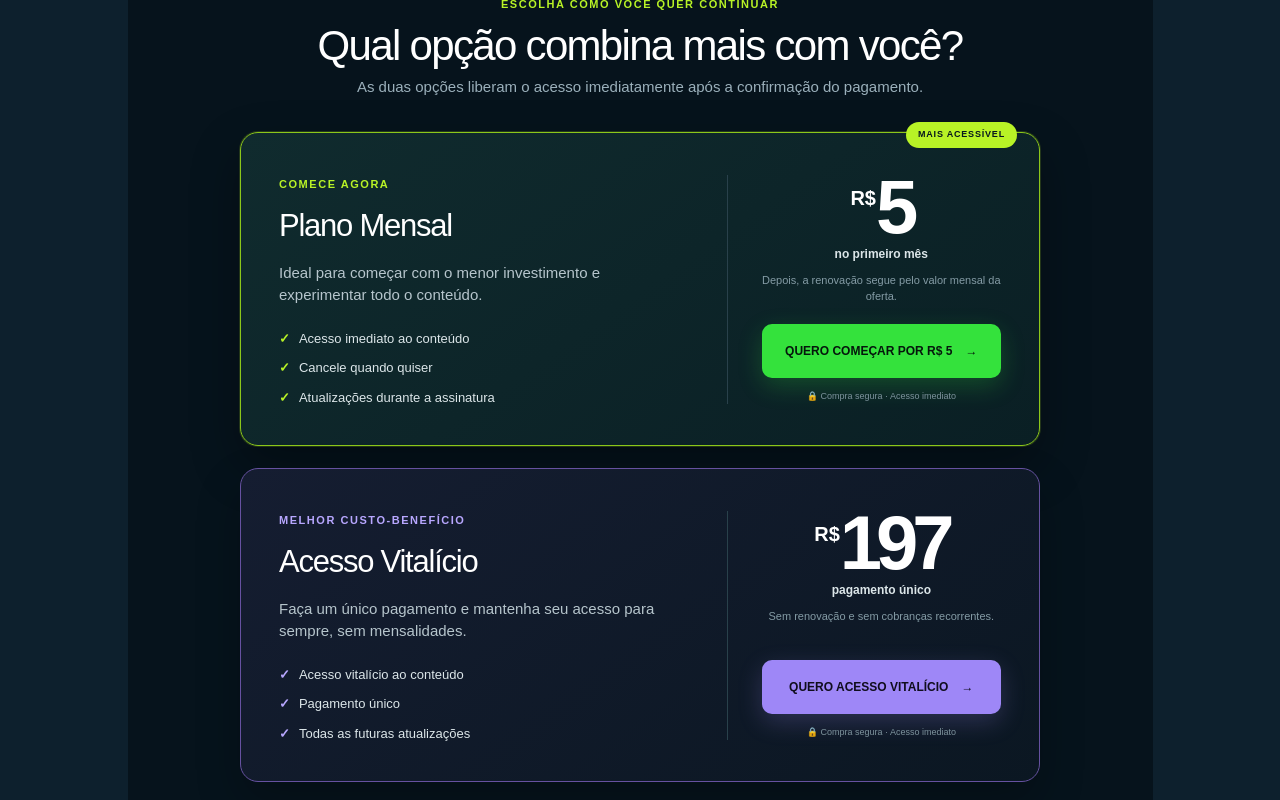
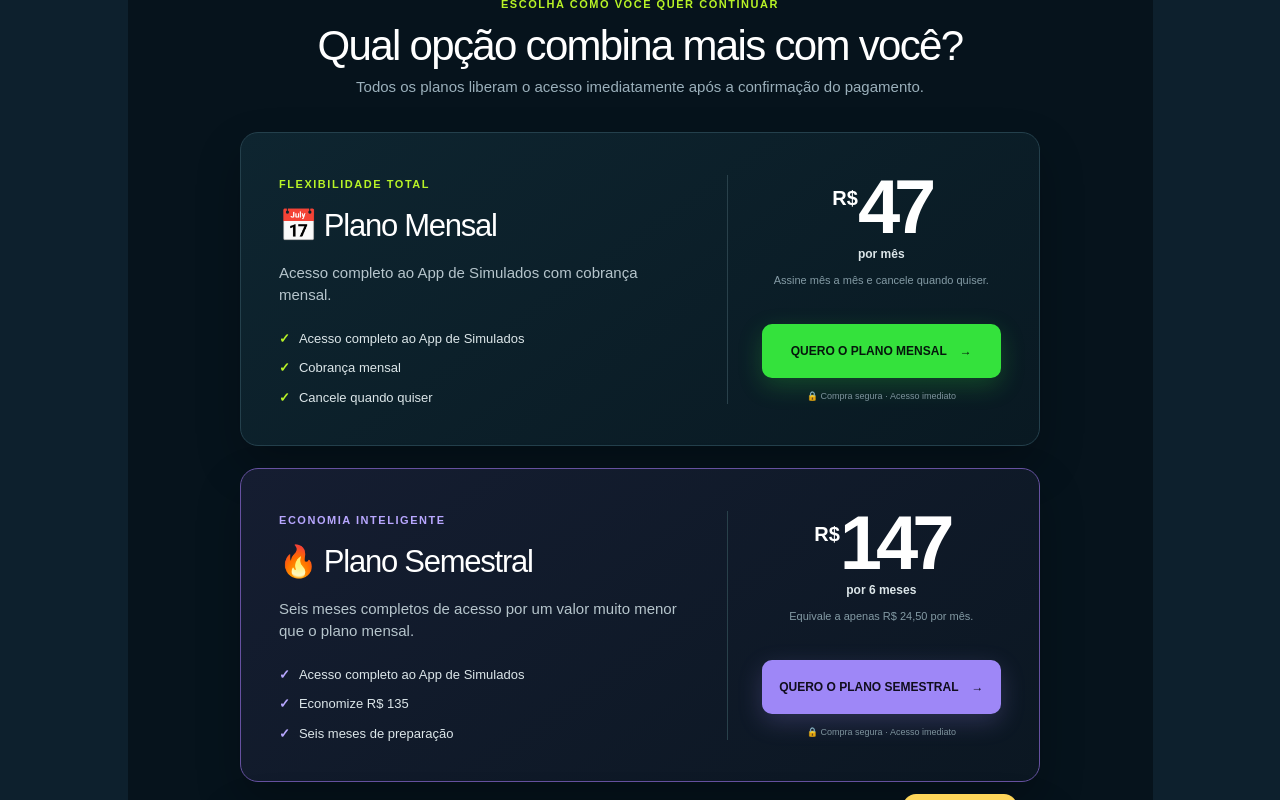
Before and after one commit to TACIO10/Enfermusic-upsell, a Next.js app: page / in a window 1280 px wide. Shown: the part 720-1520 px from the top of the page. Built offline with nearby package versions, Linux system fonts and the light colour scheme.

Commit message:
Add monthly semestral and annual plans

```diff
--- a/app/page.tsx
+++ b/app/page.tsx
@@ -1,27 +1,39 @@
 const plans = [
   {
-    name: "Plano Mensal",
-    eyebrow: "COMECE AGORA",
-    description: "Ideal para começar com o menor investimento e experimentar todo o conteúdo.",
-    price: "5",
-    suffix: "no primeiro mês",
-    note: "Depois, a renovação segue pelo valor mensal da oferta.",
-    benefits: ["Acesso imediato ao conteúdo", "Cancele quando quiser", "Atualizações durante a assinatura"],
-    href: "https://lastlink.com/p/C84A6065C?cp=PrimeiroMes",
-    cta: "QUERO COMEÇAR POR R$ 5",
-    featured: true,
+    name: "📅 Plano Mensal",
+    eyebrow: "FLEXIBILIDADE TOTAL",
+    description: "Acesso completo ao App de Simulados com cobrança mensal.",
+    price: "47",
+    suffix: "por mês",
+    note: "Assine mês a mês e cancele quando quiser.",
+    benefits: ["Acesso completo ao App de Simulados", "Cobrança mensal", "Cancele quando quiser"],
+    href: "https://lastlink.com/p/CF626C39E/checkout-payment/",
+    cta: "QUERO O PLANO MENSAL",
+    style: "monthly",
   },
   {
-    name: "Acesso Vitalício",
+    name: "🔥 Plano Semestral",
+    eyebrow: "ECONOMIA INTELIGENTE",
+    description: "Seis meses completos de acesso por um valor muito menor que o plano mensal.",
+    price: "147",
+    suffix: "por 6 meses",
+    note: "Equivale a apenas R$ 24,50 por mês.",
+    benefits: ["Acesso completo ao App de Simulados", "Economize R$ 135", "Seis meses de preparação"],
+    href: "https://lastlink.com/p/C367A5A78/checkout-payment/",
+    cta: "QUERO O PLANO SEMESTRAL",
+    style: "semestral",
+  },
+  {
+    name: "👑 Plano Anual",
     eyebrow: "MELHOR CUSTO-BENEFÍCIO",
-    description: "Faça um único pagamento e mantenha seu acesso para sempre, sem mensalidades.",
+    description: "O plano escolhido por quem pretende estudar até a aprovação.",
     price: "197",
-    suffix: "pagamento único",
-    note: "Sem renovação e sem cobranças recorrentes.",
-    benefits: ["Acesso vitalício ao conteúdo", "Pagamento único", "Todas as futuras atualizações"],
-    href: "https://lastlink.com/p/CF036AAF0/",
-    cta: "QUERO ACESSO VITALÍCIO",
-    featured: false,
+    suffix: "por 12 meses",
+    note: "Equivale a apenas R$ 16,42 por mês.",
+    benefits: ["Acesso completo ao App de Simulados", "Economize R$ 367", "Um ano inteiro de preparação"],
+    href: "https://lastlink.com/p/CE98B3216/checkout-payment/",
+    cta: "QUERO O PLANO ANUAL",
+    style: "annual featured",
   },
 ];
 
@@ -40,12 +52,12 @@ export default function Home() {
         <div className="offers-heading">
           <span>ESCOLHA COMO VOCÊ QUER CONTINUAR</span>
           <h2>Qual opção combina mais com você?</h2>
-          <p>As duas opções liberam o acesso imediatamente após a confirmação do pagamento.</p>
+          <p>Todos os planos liberam o acesso imediatamente após a confirmação do pagamento.</p>
         </div>
 
         <div className="offer-stack">
           {plans.map((plan) => (
-            <article className={`price-card ${plan.featured ? "featured" : "lifetime"}`} key={plan.name}>
+            <article className={`price-card ${plan.style}`} key={plan.name}>
               <div className="card-copy">
                 <span className="plan-eyebrow">{plan.eyebrow}</span>
                 <h3>{plan.name}</h3>
--- a/github-pages/index.html
+++ b/github-pages/index.html
@@ -6,6 +6,15 @@
   <title>Espere! Sua compra ainda não está completa</title>
   <meta name="description" content="Escolha seu plano para completar a compra.">
   <link rel="stylesheet" href="styles.css">
+  <style>
+    .price-card.semestral{border-color:#6651a0;background:linear-gradient(145deg,#151d31,#0b1722)}
+    .price-card.semestral .plan-eyebrow,.price-card.semestral .card-copy li span{color:#b8a7ff}
+    .price-card.semestral .buy-button{background:#9e87f7;color:#100d1d;box-shadow:0 8px 24px rgba(158,135,247,.22)}
+    .price-card.annual{border-color:#e8bd3e;background:linear-gradient(145deg,#2b2615,#111b20);box-shadow:0 0 0 1px rgba(255,214,90,.18),0 20px 50px rgba(0,0,0,.3)}
+    .price-card.annual:before{content:"MAIS ESCOLHIDO";background:#ffd65a}
+    .price-card.annual .plan-eyebrow,.price-card.annual .card-copy li span{color:#ffd65a}
+    .price-card.annual .buy-button{background:#ffd65a;color:#1c1605;box-shadow:0 8px 24px rgba(255,214,90,.22)}
+  </style>
 </head>
 <body>
   <main class="page">
@@ -27,34 +36,48 @@
       <div class="offers-heading">
         <span>ESCOLHA COMO VOCÊ QUER CONTINUAR</span>
         <h2>Qual opção combina mais com você?</h2>
-        <p>As duas opções liberam o acesso imediatamente após a confirmação do pagamento.</p>
+        <p>Todos os planos liberam o acesso imediatamente após a confirmação do pagamento.</p>
       </div>
 
       <div class="offer-stack">
-        <article class="price-card featured">
+        <article class="price-card monthly">
           <div class="card-copy">
-            <span class="plan-eyebrow">COMECE AGORA</span><h3>Plano Mensal</h3>
-            <p class="plan-description">Ideal para começar com o menor investimento e experimentar todo o conteúdo.</p>
-            <ul><li><span>✓</span>Acesso imediato ao conteúdo</li><li><span>✓</span>Cancele quando quiser</li><li><span>✓</span>Atualizações durante a assinatura</li></ul>
+            <span class="plan-eyebrow">FLEXIBILIDADE TOTAL</span><h3>📅 Plano Mensal</h3>
+            <p class="plan-description">Acesso completo ao App de Simulados com cobrança mensal.</p>
+            <ul><li><span>✓</span>Acesso completo ao App de Simulados</li><li><span>✓</span>Cobrança mensal</li><li><span>✓</span>Cancele quando quiser</li></ul>
           </div>
           <div class="card-offer">
-            <div class="price"><small>R$</small><strong>5</strong></div><span class="price-suffix">no primeiro mês</span>
-            <p class="price-note">Depois, a renovação segue pelo valor mensal da oferta.</p>
-            <a class="buy-button" href="https://lastlink.com/p/C84A6065C?cp=PrimeiroMes">QUERO COMEÇAR POR R$ 5 <span>→</span></a>
+            <div class="price"><small>R$</small><strong>47</strong></div><span class="price-suffix">por mês</span>
+            <p class="price-note">Assine mês a mês e cancele quando quiser.</p>
+            <a class="buy-button" href="https://lastlink.com/p/CF626C39E/checkout-payment/">QUERO O PLANO MENSAL <span>→</span></a>
             <small class="secure">🔒 Compra segura · Acesso imediato</small>
           </div>
         </article>
 
-        <article class="price-card lifetime">
+        <article class="price-card semestral">
           <div class="card-copy">
-            <span class="plan-eyebrow">MELHOR CUSTO-BENEFÍCIO</span><h3>Acesso Vitalício</h3>
-            <p class="plan-description">Faça um único pagamento e mantenha seu acesso para sempre, sem mensalidades.</p>
-            <ul><li><span>✓</span>Acesso vitalício ao conteúdo</li><li><span>✓</span>Pagamento único</li><li><span>✓</span>Todas as futuras atualizações</li></ul>
+            <span class="plan-eyebrow">ECONOMIA INTELIGENTE</span><h3>🔥 Plano Semestral</h3>
+            <p class="plan-description">Seis meses completos de acesso por um valor muito menor que o plano mensal.</p>
+            <ul><li><span>✓</span>Acesso completo ao App de Simulados</li><li><span>✓</span>Economize R$ 135</li><li><span>✓</span>Seis meses de preparação</li></ul>
           </div>
           <div class="card-offer">
-            <div class="price"><small>R$</small><strong>197</strong></div><span class="price-suffix">pagamento único</span>
-            <p class="price-note">Sem renovação e sem cobranças recorrentes.</p>
-            <a class="buy-button" href="https://lastlink.com/p/CF036AAF0/">QUERO ACESSO VITALÍCIO <span>→</span></a>
+            <div class="price"><small>R$</small><strong>147</strong></div><span class="price-suffix">por 6 meses</span>
+            <p class="price-note">Equivale a apenas R$ 24,50 por mês.</p>
+            <a class="buy-button" href="https://lastlink.com/p/C367A5A78/checkout-payment/">QUERO O PLANO SEMESTRAL <span>→</span></a>
+            <small class="secure">🔒 Compra segura · Acesso imediato</small>
+          </div>
+        </article>
+
+        <article class="price-card annual featured">
+          <div class="card-copy">
+            <span class="plan-eyebrow">MELHOR CUSTO-BENEFÍCIO</span><h3>👑 Plano Anual</h3>
+            <p class="plan-description">O plano escolhido por quem pretende estudar até a aprovação.</p>
+            <ul><li><span>✓</span>Acesso completo ao App de Simulados</li><li><span>✓</span>Economize R$ 367</li><li><span>✓</span>Um ano inteiro de preparação</li></ul>
+          </div>
+          <div class="card-offer">
+            <div class="price"><small>R$</small><strong>197</strong></div><span class="price-suffix">por 12 meses</span>
+            <p class="price-note">Equivale a apenas R$ 16,42 por mês.</p>
+            <a class="buy-button" href="https://lastlink.com/p/CE98B3216/checkout-payment/">QUERO O PLANO ANUAL <span>→</span></a>
             <small class="secure">🔒 Compra segura · Acesso imediato</small>
           </div>
         </article>
```
Also changed, not shown: app/globals.css.
